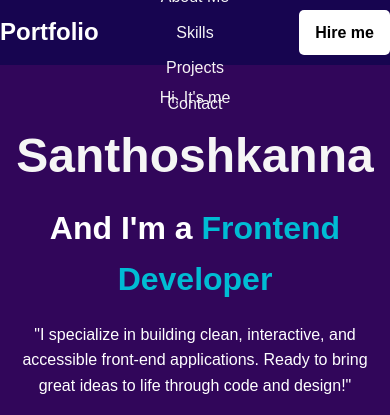
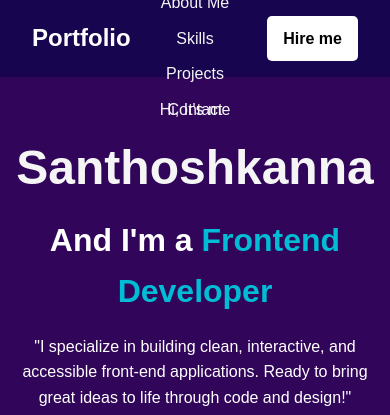
Before and after one commit to santhoshkanna021/Portfolio.., a Flask app: page / in a window 390 px wide. Shown: the top 415 px of the page. Run offline with Flask 3, Linux system fonts and the light colour scheme.

Commit message:
Modified Styles.css

```diff
--- a/static/Styles.css
+++ b/static/Styles.css
@@ -359,12 +359,7 @@ body {
 
 /* Responsive for mobile */
 @media (max-width: 650px) {
-  /* Navbar adjustments */
-  .navbar {
-    flex-direction: row;
-    align-items: center;
-    padding: 10px 0;
-  }
+
 
   .nav-links {
     flex-direction: column;
```
